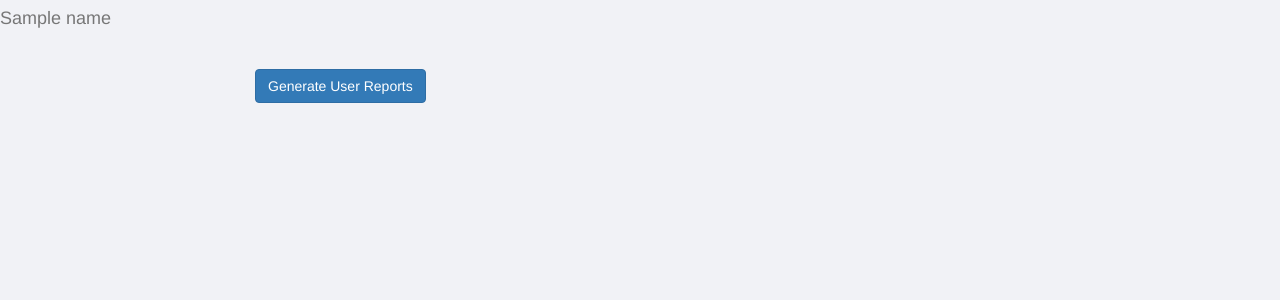
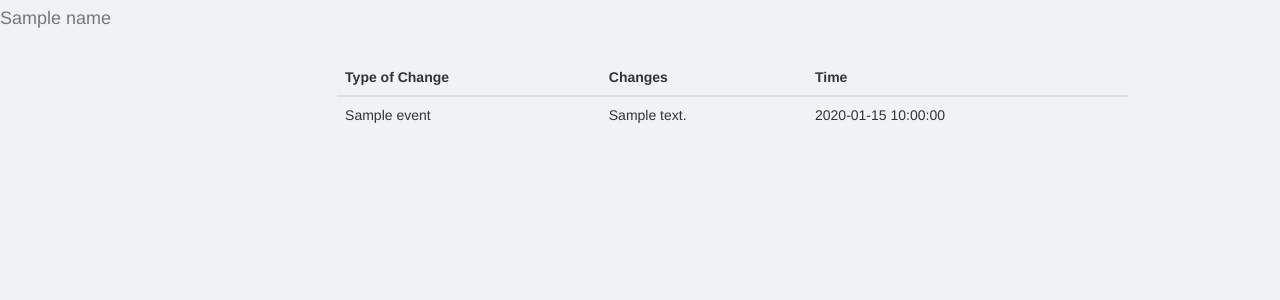
Before and after one commit to c1phr/cs399_final, a Python web app: template app/templates/report.html in a window 1280 px wide. Shown: the part 51-351 px from the top of the page. Run offline with Jinja, Linux system fonts and the light colour scheme; the template is opened without the code that fills it: most values are stand-ins (such as "Sample title", 1, 10 or a date in 2020); some libraries are stand-ins or nearby versions.

Commit message:
Individual Reporting
Added Individual Reporting tools.

```diff
--- a/app/templates/report.html
+++ b/app/templates/report.html
@@ -5,8 +5,27 @@
 {%endblock%}
 {%block content%}
 <div class="row" style="margin-top:20px;">
-    <div class="col-xs-4">
-        <button class="btn-primary btn" onclick="GenerateUserReport('{{ user.user_id }}'g)">Generate User Reports</button>
+    <div class="col-xs-10 col-xs-offset-1">
+        <div class="table-responsive">
+            <table class="table">
+                <thead>
+                    <tr>
+                        <th>Type of Change</th>
+                        <th>Changes</th>
+                        <th>Time</th>
+                    </tr>
+                </thead>
+                <tbody>
+                    {%for data in report%}
+                        <tr>
+                            <td>{{data.event}}</td>
+                            <td>{{data.description}}</td>
+                            <td>{{data.timestamp}}</td>
+                        </tr>
+                    {%endfor%}
+                </tbody>
+            </table>
+        </div>
 
     </div>
 </div>
--- a/assets/script/report.js
+++ b/assets/script/report.js
@@ -1,7 +1,7 @@
 function GenerateUserReport(user){
     $.get("/report/user/" + user)
         .done(function(data){
-            var parsed_data = JSON.stringify(data);
+            var parsed_data = $.parseJSON(data);
             console.log(parsed_data);
 
             //$.each(data, function(key, val){
```
Also changed, not shown: app/handlers/report.py (+5 -3 lines).
